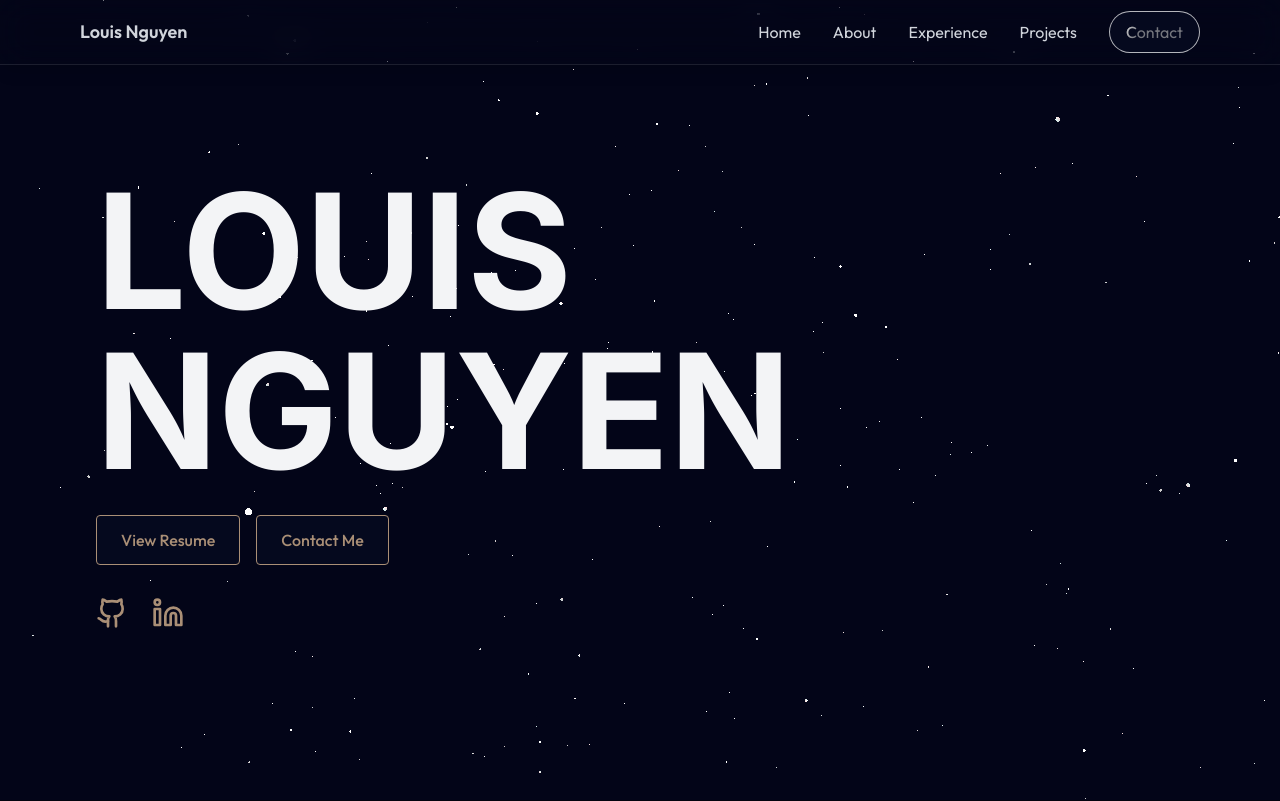
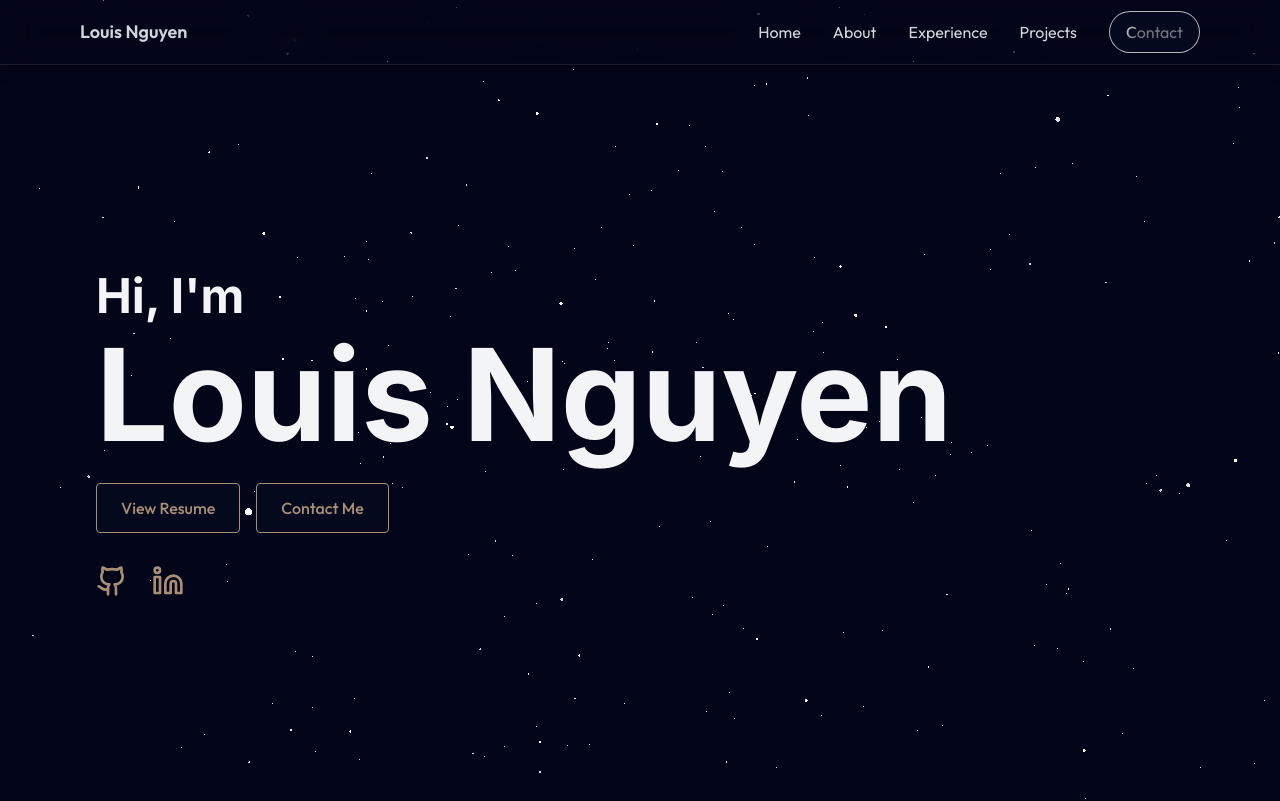
Before and after one commit to louisnguyenn/Louis-Personal-Portfolio, a React (Vite) app: page / in a window 1280 px wide. Shown: the top 801 px of the page. Built offline with nearby package versions, Linux system fonts and the light colour scheme.

Commit message:
created typing animation for my name

```diff
--- a/src/components/sections/Experience.jsx
+++ b/src/components/sections/Experience.jsx
@@ -31,8 +31,8 @@ export const Experience = () => {
         <div className="relative">
           {/* Vertical Timeline Line */}
           <div className="absolute left-6 top-0 w-0.5 h-full bg-white hidden md:block"></div>
+
           <div className="absolute left-4 w-4 h-4 bg-white rounded-full border-2 border-white hidden md:block"></div>
-
           {/* experience 1 */}
           <ScrollReveal direction="up" distance={50} duration={0.8}>
             <div className="relative flex items-start mb-8">
--- a/src/components/sections/Home.jsx
+++ b/src/components/sections/Home.jsx
@@ -5,39 +5,20 @@ import SakuraBackground from "../SakuraBackground";
 
 export const Home = () => {
   const [text, setText] = useState("");
-  const [isDeleting, setIsDeleting] = useState(false);
-  const fullText = "Hi, I'm Louis Nguyen";
-  const typingSpeed = 100;
-  const deletingSpeed = 50;
-  const pauseAfterTyping = 1000;
-  const pauseAfterDeleting = 1000;
+  const fullText = "Louis Nguyen";
+  const typingSpeed = 150;
 
   useEffect(() => {
     let timeout;
 
-    // typing phase
-    if (!isDeleting && text !== fullText) {
+    if (text !== fullText) {
       timeout = setTimeout(() => {
         setText(fullText.substring(0, text.length + 1));
       }, typingSpeed);
     }
-    // deleting phase
-    else if (isDeleting && text !== "") {
-      timeout = setTimeout(() => {
-        setText(fullText.substring(0, text.length - 1));
-      }, deletingSpeed);
-    }
-    // pause before deleting
-    else if (text === fullText) {
-      timeout = setTimeout(() => setIsDeleting(true), pauseAfterTyping);
-    }
-    // pause before typing again
-    else if (text === "" && isDeleting) {
-      timeout = setTimeout(() => setIsDeleting(false), pauseAfterDeleting);
-    }
 
     return () => clearTimeout(timeout);
-  }, [text, isDeleting]);
+  }, [text]);
 
   return (
     <section id="home" className="min-h-screen flex items-center relative">
@@ -45,11 +26,10 @@ export const Home = () => {
       <div className="max-w-6xl mx-auto px-8 w-full">
         <div className="text-left z-10">
           <h1 className="text-9xl font-bold mb-6">
-            {/* <span className="text-7xl">Hi, I'm </span>
-              <br />
-              Louis Nguyen */}
+            <span className="text-5xl">Hi, I'm </span>
+            <br />
             {/* Louis Nguyen */}
-            <AnimateContent
+            {/* <AnimateContent
               distance={150}
               direction="vertical"
               reverse={false}
@@ -77,9 +57,9 @@ export const Home = () => {
               delay={0.3}
             >
               NGUYEN
-            </AnimateContent>
-            {/* {text} */}
-            {/* <span className="animate-blink ml-1">|</span> */}
+            </AnimateContent> */}
+            {text}
+            <span className="animate-blink ml-1">|</span>
           </h1>
 
           {/* short bio */}
--- a/src/index.css
+++ b/src/index.css
@@ -52,19 +52,19 @@ h6 {
 /* mobile size adjustments */
 @media (min-width: 640px) {
   h1 {
-    font-size: 4rem; /* 64px - tablet */
+    font-size: 3rem; /* 64px - tablet */
   }
 }
 
 @media (min-width: 1024px) {
   h1 {
-    font-size: 6rem; /* 96px - desktop */
+    font-size: 5rem; /* 96px - desktop */
   }
 }
 
 @media (min-width: 1280px) {
   h1 {
-    font-size: 10rem; /* 128px - large desktop */
+    font-size: 8rem; /* 128px - large desktop */
   }
 }
 
@@ -133,7 +133,7 @@ h6 {
 /* custom utilities */
 @layer utilities {
   .animate-blink {
-    animation: blink 0.8s step-end infinite;
+    animation: blink 1s step-end infinite;
   }
 
   .animate-pulse-subtle {
```
